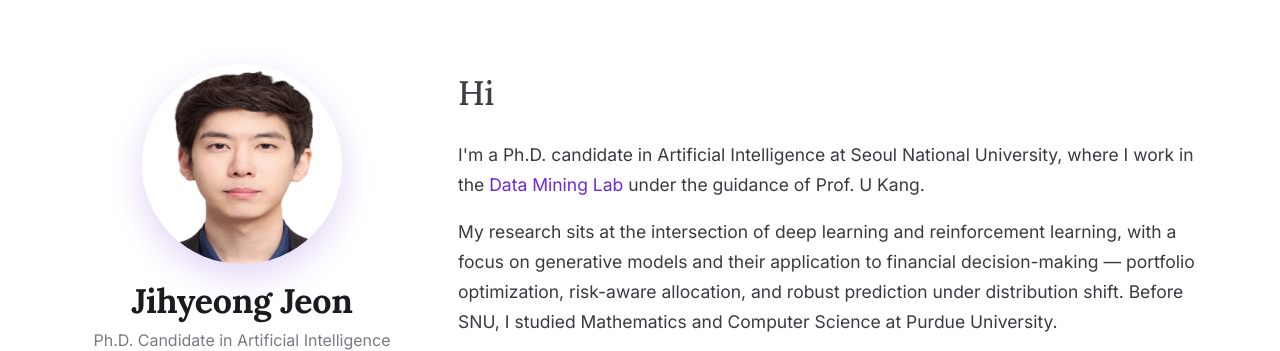
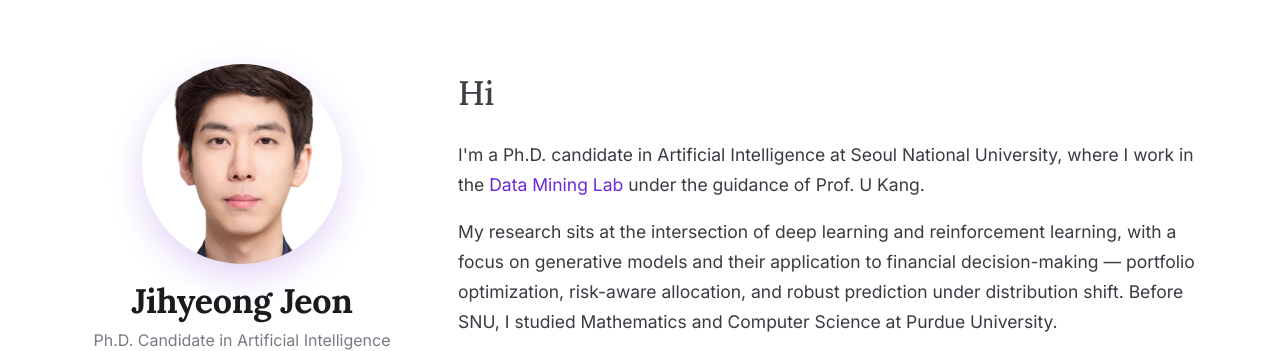
Before and after one commit to Jihyeong-Jeon/Jihyeong-Jeon.github.io, a plain HTML site: page index.html in a window 1280 px wide. Shown: the top 351 px of the page. Drawn offline with Linux system fonts and the light colour scheme.

Commit message:
Update index.html

```diff
--- a/index.html
+++ b/index.html
@@ -54,9 +54,14 @@
   /* ---------- profile (left column, centered) ---------- */
   .profile{text-align:center;}
   .avatar{
-    width:200px;height:200px;border-radius:50%;
-    display:block;margin:0 auto 18px;
-    box-shadow:0 12px 34px rgba(109,40,217,.20);
+  width:200px;
+  height:200px;
+  border-radius:50%;
+  display:block;
+  margin:0 auto 18px;
+  box-shadow:0 12px 34px rgba(109,40,217,.20);
+  object-fit:cover;
+  object-position:center;
   }
   .name{font-size:34px;font-weight:700;line-height:1.1;margin:0 0 8px;color:var(--ink);}
   .role{font-size:16px;color:var(--muted);margin:0 0 2px;}
```
